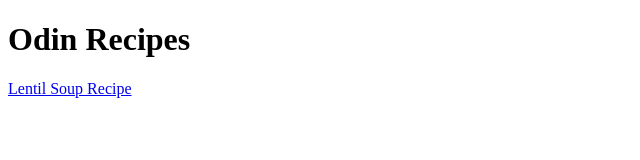
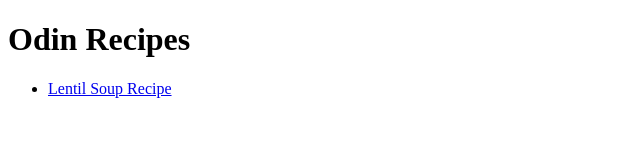
Before and after one commit to Mastertrek/odin-recipes, a plain HTML site: page index.html in a window 1280 px wide. Shown: the full height of the page, 0-640 px from the left. Drawn offline with Linux system fonts and the light colour scheme.

Commit message:
Made an unorded list for recipe links

```diff
--- a/index.html
+++ b/index.html
@@ -7,6 +7,9 @@
 
     <body>
         <h1>Odin Recipes</h1>
-        <a href="../recipes/lentil-soup.html">Lentil Soup Recipe</a>
+        <ul>
+        <li><a href="recipes/lentil-soup.html">Lentil Soup Recipe</a></li>
+
+        </ul>
     </body>
 </html>
```
